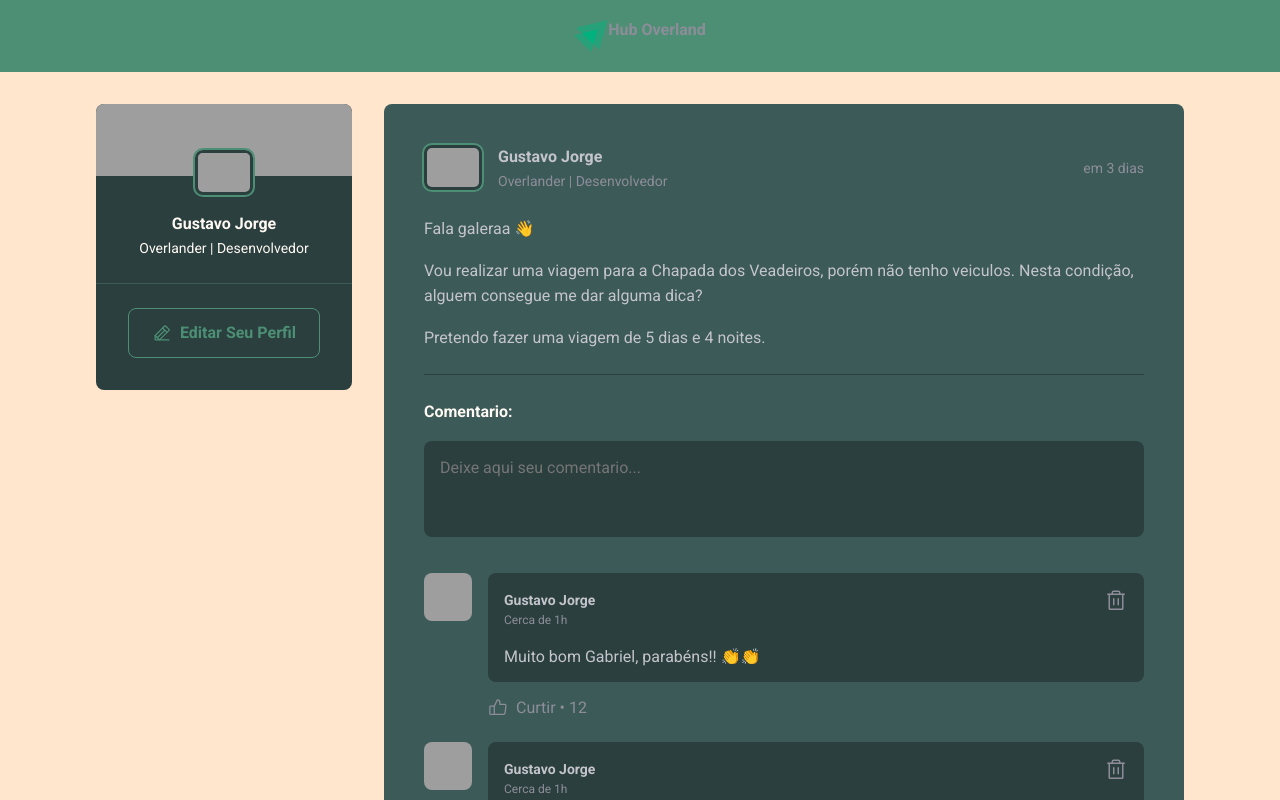
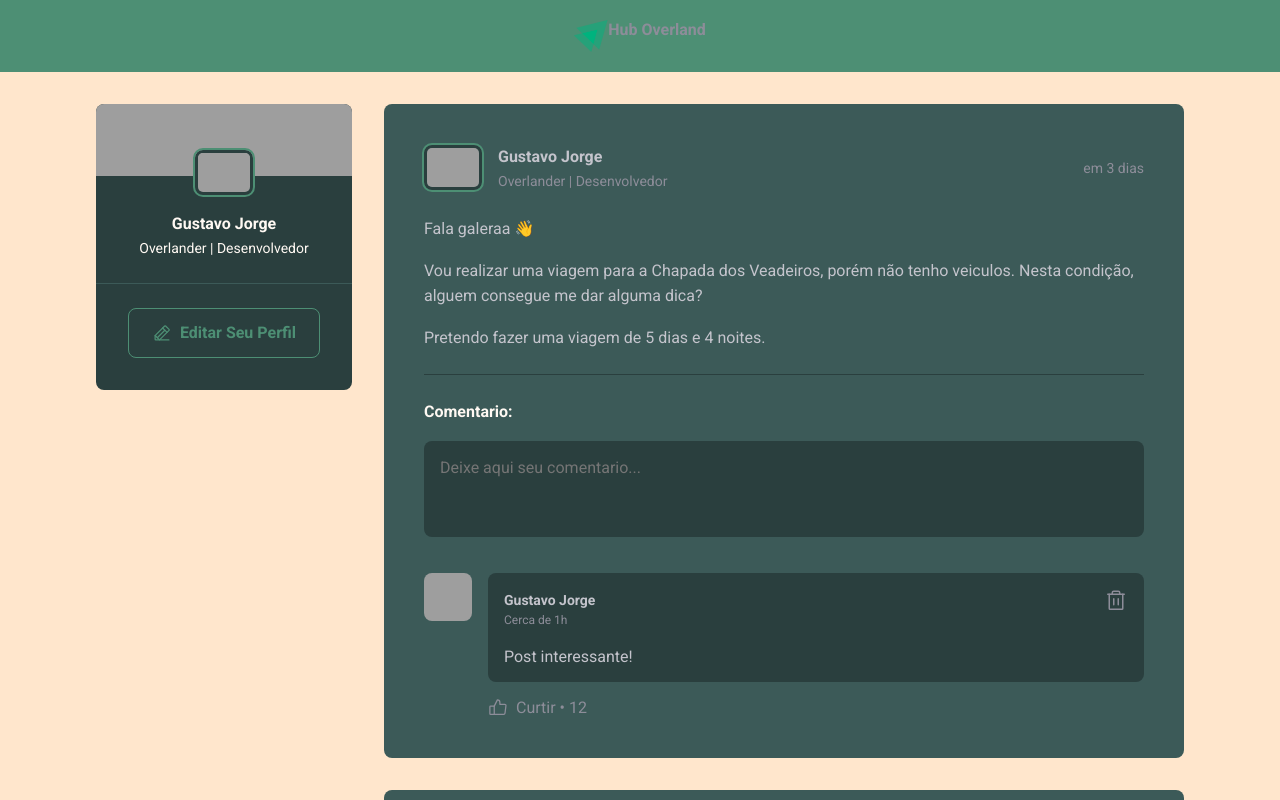
Before and after one commit to GustavoJorgge/hub-overland, a React (Vite) app: page / in a window 1280 px wide. Shown: the top 800 px of the page. Built offline with nearby package versions, Linux system fonts and the light colour scheme; grey boxes are pictures that could not be loaded.

Commit message:
incluindo use state nos comentarios para funcionalidade adicionar ocmentario

```diff
--- a/src/components/Comment.jsx
+++ b/src/components/Comment.jsx
@@ -2,7 +2,7 @@
 import styles from './Comment.module.css'
 import { Avatar } from './Avatar'
 
-export function Comment() {
+export function Comment({content}) {
     return (
         <div className={styles.comment}>
             <Avatar hasBorder={false} src="https://images.unsplash.com/photo-1438761681033-6461ffad8d80?q=70&w=1080&auto=format&fit=crop&ixlib=rb-4.0.3&ixid=M3wxMjA3fDB8MHxwaG90by1wYWdlfHx8fGVufDB8fHx8fA%3D%3D" alt="" />
@@ -19,7 +19,7 @@
                             <Trash size={24}/>
                         </button>
                     </header>
-                    <p>Muito bom Gabriel, parabéns!! 👏👏</p>
+                    <p>{content}</p>
                 </div>
                 <footer>
                     <button>
--- a/src/components/Post.jsx
+++ b/src/components/Post.jsx
@@ -4,8 +4,19 @@
 import styles from './Post.module.css'
 import { Comment } from './Comment'
 import { Avatar } from './Avatar'
+import { useState } from 'react'
 
+
+
+// estado = variaveis que eu quero que o componente monitore
 export function Post({ author, publishedAt, content }) {
+    const [comments, setComments] = useState([
+        'Post interessante!'
+    ])
+
+    const [newCommentText, setNewCommentText] = useState('')
+
+
     const publishedDateForm = format(publishedAt, "d 'de' LLLL 'às' HH:mm'h'", {
         locale: ptBR
     })
@@ -14,6 +25,22 @@
         locale: ptBR,
         addSuffix: true
     })
+
+    function handleNewCommentChange(){
+        setNewCommentText(event.target.value)
+    }
+
+    function handleCreateNewComment() {
+        event.preventDefault()
+
+        const newCommentText = event.target.comment.value
+
+        //imutabilidade
+        setComments([...comments, newCommentText])
+        setNewCommentText('')
+        // event.target.comment.value = '';
+        // console.log(comments)
+    }
 
 
     return (
@@ -35,17 +62,20 @@
                 {content.map(line => {
                     if (line.type == 'paragraph') {
                         return <p>{line.content}</p>
-                    } else if (line.type =='link') {
+                    } else if (line.type == 'link') {
                         return <p><a href="#">{line.content}</a> </p>
                     }
                 })}
             </div>
 
-            <form className={styles.commentForm}>
+            <form onSubmit={handleCreateNewComment} className={styles.commentForm}>
                 <strong>Comentario:</strong>
 
                 <textarea
+                    name="comment"
                     placeholder='Deixe aqui seu comentario...'
+                    value={newCommentText}
+                    onChange={handleNewCommentChange}
                 />
 
                 <footer>
@@ -54,9 +84,9 @@
             </form>
 
             <div className={styles.commentList}>
-                <Comment />
-                <Comment />
-                <Comment />
+                {comments.map(comment => {
+                    return <Comment content={comment} />
+                })}
             </div>
         </article>
 
```
